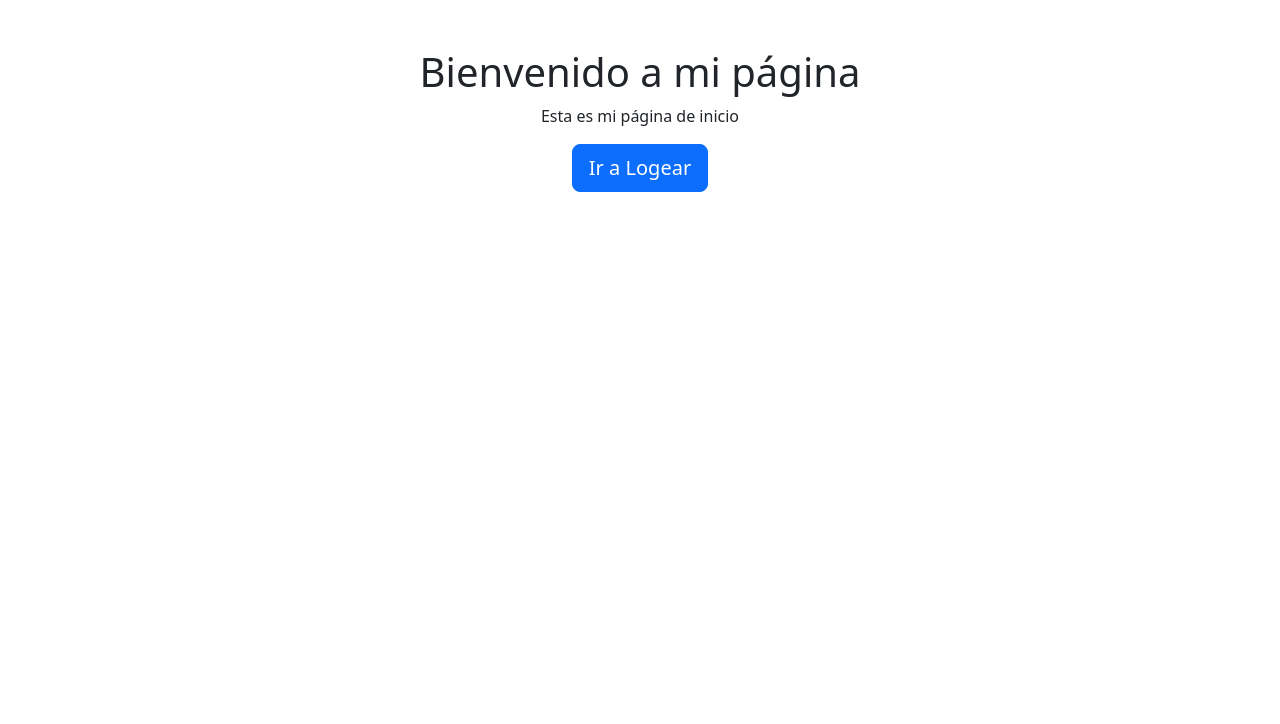
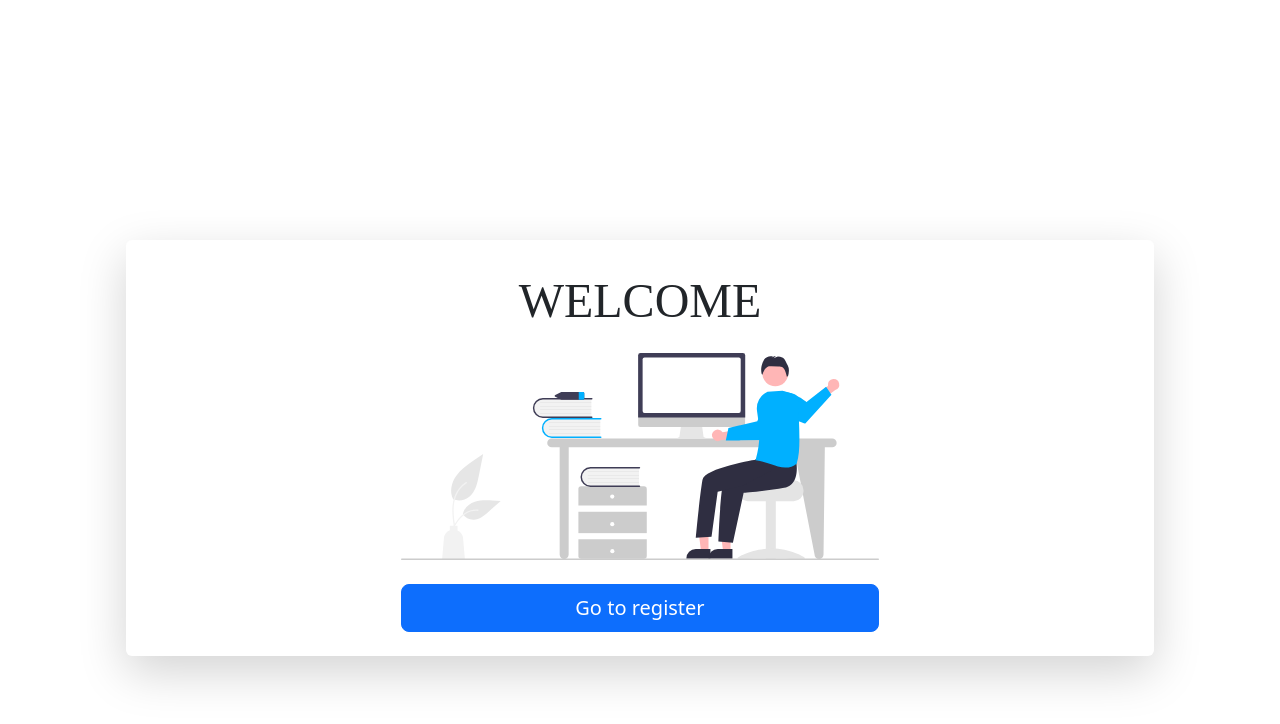
Before and after one commit to Lucas-Quiroga/dashboard-admin-mern, a React (Vite) app in the folder dashboard-admin-mern/frontend/: page / in a window 1280 px wide. Shown: the top 724 px of the page. Built offline with nearby package versions, Linux system fonts and the light colour scheme.

Commit message:
empieza fase deploy

```diff
--- a/dashboard-admin-mern/frontend/src/Home/components/Home.tsx
+++ b/dashboard-admin-mern/frontend/src/Home/components/Home.tsx
@@ -1,15 +1,32 @@
 import { Button } from "react-bootstrap";
+import imgSvg from "./../../assets/welcome.svg";
 
 const Home = () => {
   return (
-    <div className="container-fluid">
-      <div className="row">
-        <div className="col-md-12 text-center">
-          <h1>Bienvenido a mi página</h1>
-          <p>Esta es mi página de inicio</p>
-          <Button variant="primary" size="lg" href="/login">
-            Ir a Logear
-          </Button>
+    <div className="container d-flex align-items-center justify-content-center vh-100">
+      <div className="card shadow-lg o-hidden border-0 my-5">
+        <div className="card-body p-4">
+          <div className="row d-flex flex-column justify-content-center">
+            <div className="col-md-6 text-center d-flex flex-column justify-content-center mx-auto">
+              <h1
+                className="text-dark mt-2 mb-4"
+                style={{ fontFamily: "-moz-initial", fontSize: "3rem" }}
+              >
+                WELCOME
+              </h1>
+            </div>
+            <div className="col-md-6 text-center d-flex flex-column justify-content-center mx-auto">
+              <img src={imgSvg} className="img-fluid" alt="Responsive" />
+              <Button
+                variant="primary"
+                size="lg"
+                href="/register"
+                className="mt-4"
+              >
+                Go to register
+              </Button>
+            </div>
+          </div>
         </div>
       </div>
     </div>
--- a/dashboard-admin-mern/frontend/src/Login/components/ModelLogin.tsx
+++ b/dashboard-admin-mern/frontend/src/Login/components/ModelLogin.tsx
@@ -25,7 +25,7 @@ const Model = ({
         <ToastTool
           ToastColor="danger"
           ToastTittle="User not found"
-          ToastBody="The email or password does not match or is not in the database."
+          ToastBody="The e-mail address or password is not correct."
         />
       )}
       {showLogoutToast && (
--- a/dashboard-admin-mern/frontend/src/Register/components/ModelRegister.tsx
+++ b/dashboard-admin-mern/frontend/src/Register/components/ModelRegister.tsx
@@ -25,7 +25,7 @@ const ModelRegister = ({
         <ToastTool
           ToastColor="danger"
           ToastTittle="User could not be registered"
-          ToastBody="Passwords do not match."
+          ToastBody="Passwords do not match or email already registered."
         />
       )}
       {showRegisterToast && (
```
Also changed, not shown: dashboard-admin-mern/frontend/src/assets/welcome.svg (added).
